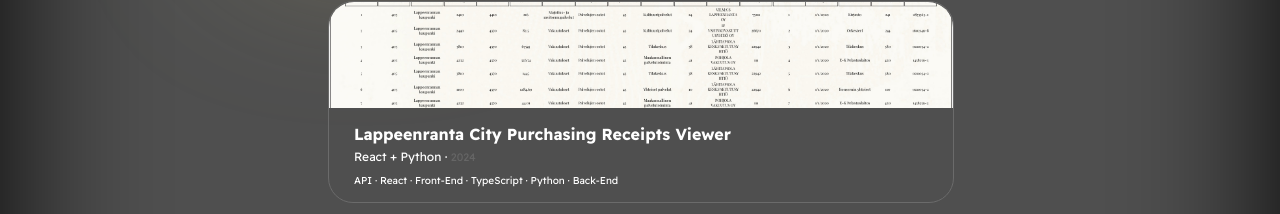
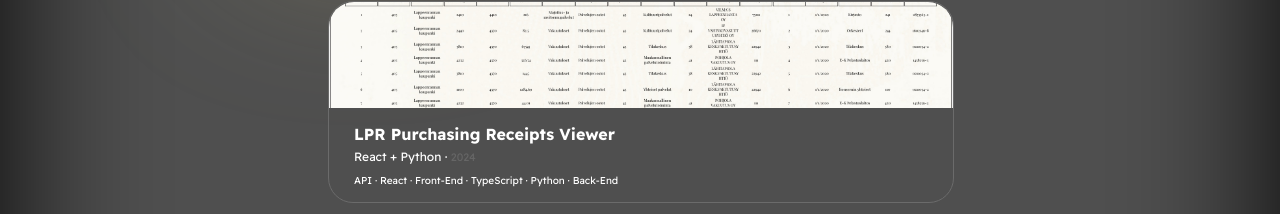
Before and after one commit to konstasuomalainen/portfolioWebsite, a React (Vite) app: page / in a window 1280 px wide. Shown: the part 302-516 px from the top of the page. Built offline with nearby package versions, Linux system fonts and the light colour scheme.

Commit message:
removed some text

```diff
--- a/src/components/LPRDataCard.tsx
+++ b/src/components/LPRDataCard.tsx
@@ -15,9 +15,7 @@
         </div>
         <div className="card-content">
           <div className="card-title">
-            <p className="card-title-text">
-              Lappeenranta City Purchasing Receipts Viewer
-            </p>
+            <p className="card-title-text">LPR Purchasing Receipts Viewer</p>
             <p className="card-title-text-info">
               React + Python · <span className="card-year">2024</span>
             </p>
--- a/src/components/LunchBotCard.tsx
+++ b/src/components/LunchBotCard.tsx
@@ -22,7 +22,7 @@
           <div className="card-title">
             <p className="card-title-text">LunchBot</p>
             <p className="card-title-text-info">
-              Python Automation Script for Local IT-firm ·{" "}
+              Python Script for Local IT-firm ·{" "}
               <span className="card-year">2023</span>
             </p>
           </div>
--- a/src/components/ReservationAppCard.tsx
+++ b/src/components/ReservationAppCard.tsx
@@ -22,8 +22,7 @@
           <div className="card-title">
             <p className="card-title-text">Room ReservationApp</p>
             <p className="card-title-text-info">
-              LAB University of Applied Sciences · Internship ·{" "}
-              <span className="card-year">2024</span>
+              LAB UAS · Internship · <span className="card-year">2024</span>
             </p>
           </div>
           <div className="card-description">
```
